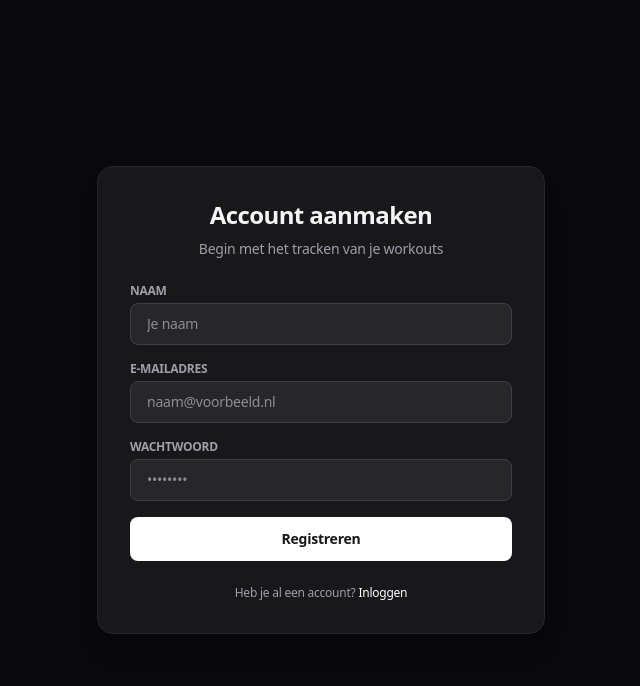
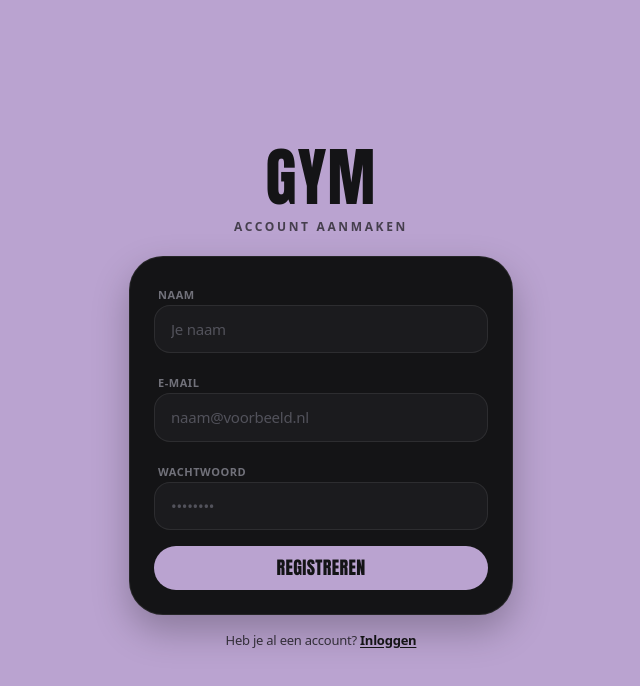
Before and after one commit to jiramdev/workout-tracker, a Next.js app: page /register in a window 1280 px wide. Shown: the top 686 px of the page, without its empty margins (319-959 px from the left). Built offline with nearby package versions, Linux system fonts and the light colour scheme.

Commit message:
feat: background push notifications via Upstash QStash

```diff
--- a/app/globals.css
+++ b/app/globals.css
@@ -5,8 +5,12 @@
   --lilac-card-border: rgba(255, 255, 255, 0.1);
 }
 
+html,
 body {
   background-color: #baa3d0;
+}
+
+body {
   color: #ffffff;
   -webkit-font-smoothing: antialiased;
   letter-spacing: -0.015em;
--- a/app/layout.tsx
+++ b/app/layout.tsx
@@ -39,9 +39,10 @@ export default function RootLayout({
   children: React.ReactNode;
 }>) {
   return (
-    <html lang="nl" className="dark">
+    <html lang="nl" className="dark" style={{ backgroundColor: "#baa3d0" }}>
       <body
         className={`${inter.variable} ${anton.variable} font-sans antialiased min-h-screen selection:bg-[#141416] selection:text-[#baa3d0]`}
+        style={{ backgroundColor: "#baa3d0" }}
       >
         {children}
         <BottomBar />
--- /dev/null
+++ b/app/loading.tsx
@@ -0,0 +1,10 @@
+export default function Loading() {
+  return (
+    <div className="min-h-screen bg-[#baa3d0] text-[#141416] flex flex-col items-center justify-center pb-28 select-none">
+      <p className="font-editorial text-[72px] leading-none tracking-tight">GYM</p>
+      <p className="mt-4 text-[12px] font-semibold tracking-[0.28em] uppercase opacity-70">
+        Tracker
+      </p>
+    </div>
+  );
+}
--- a/app/login/page.tsx
+++ b/app/login/page.tsx
@@ -1,10 +1,12 @@
-// app/login/page.tsx
 "use client";
 
 import { useState } from "react";
 import { signIn } from "next-auth/react";
 import { useRouter } from "next/navigation";
 import Link from "next/link";
+
+const fieldClass =
+  "w-full bg-[#1b1b1e] border border-white/[0.08] rounded-2xl px-4 py-3 text-[15px] text-white outline-none focus:border-[#baa3d0] placeholder:text-[#52525b]";
 
 export default function LoginPage() {
   const router = useRouter();
@@ -36,62 +38,65 @@ export default function LoginPage() {
   }
 
   return (
-    <div className="min-h-screen flex items-center justify-center p-4 bg-zinc-950 text-zinc-100">
-      <div className="w-full max-w-md p-8 bg-zinc-900 border border-zinc-800 rounded-2xl shadow-xl space-y-6">
-        <div className="text-center space-y-2">
-          <h1 className="text-2xl font-bold tracking-tight">Welkom terug</h1>
-          <p className="text-sm text-zinc-400">Log in om je workouts te bekijken</p>
+    <div className="min-h-screen bg-[#baa3d0] px-4 py-10 flex items-center justify-center select-none">
+      <main className="w-full max-w-sm space-y-4">
+        <div className="text-center pb-1">
+          <h1 className="font-editorial text-[64px] text-[#141416] leading-none">GYM</h1>
+          <p className="mt-3 text-[12px] font-semibold tracking-[0.22em] text-[#141416]/70 uppercase">
+            Welkom terug
+          </p>
         </div>
 
-        {error && (
-          <div className="p-3 text-sm bg-red-950/50 border border-red-800 text-red-200 rounded-lg text-center">
-            {error}
-          </div>
-        )}
-
-        <form onSubmit={handleSubmit} className="space-y-4">
-          <div>
-            <label className="block text-xs font-semibold uppercase text-zinc-400 mb-1">
-              E-mailadres
-            </label>
+        <form
+          onSubmit={handleSubmit}
+          className="bg-[#141416] border border-white/[0.08] rounded-[34px] p-6 space-y-4 shadow-[0_16px_36px_rgba(0,0,0,0.25)]"
+        >
+          <label className="block space-y-1.5">
+            <span className="px-1 text-[11px] font-semibold tracking-wider text-[#71717a] uppercase">
+              E-mail
+            </span>
             <input
               type="email"
               name="email"
               required
+              autoComplete="email"
               placeholder="naam@voorbeeld.nl"
-              className="w-full px-4 py-2.5 bg-zinc-800 border border-zinc-700 rounded-lg focus:outline-none focus:border-zinc-500 text-sm"
+              className={fieldClass}
             />
-          </div>
+          </label>
 
-          <div>
-            <label className="block text-xs font-semibold uppercase text-zinc-400 mb-1">
+          <label className="block space-y-1.5">
+            <span className="px-1 text-[11px] font-semibold tracking-wider text-[#71717a] uppercase">
               Wachtwoord
-            </label>
+            </span>
             <input
               type="password"
               name="password"
               required
+              autoComplete="current-password"
               placeholder="••••••••"
-              className="w-full px-4 py-2.5 bg-zinc-800 border border-zinc-700 rounded-lg focus:outline-none focus:border-zinc-500 text-sm"
+              className={fieldClass}
             />
-          </div>
+          </label>
+
+          {error && <p className="px-1 text-[13px] text-red-300">{error}</p>}
 
           <button
             type="submit"
             disabled={loading}
-            className="w-full py-3 bg-white text-zinc-900 hover:bg-zinc-200 font-semibold rounded-lg text-sm transition disabled:opacity-50 cursor-pointer"
+            className="w-full bg-[#baa3d0] text-[#141416] rounded-full py-3.5 font-editorial text-[18px] tracking-wider disabled:opacity-50 apple-press"
           >
-            {loading ? "Inloggen..." : "Inloggen"}
+            {loading ? "INLOGGEN..." : "INLOGGEN"}
           </button>
         </form>
 
-        <p className="text-center text-xs text-zinc-400">
+        <p className="text-center text-[13px] text-[#141416]/80">
           Nog geen account?{" "}
-          <Link href="/register" className="text-white hover:underline font-medium">
+          <Link href="/register" className="font-semibold text-[#141416] underline underline-offset-2">
             Account maken
           </Link>
         </p>
-      </div>
+      </main>
     </div>
   );
 }
--- a/app/manifest.ts
+++ b/app/manifest.ts
@@ -8,8 +8,8 @@ export default function manifest(): MetadataRoute.Manifest {
     description: "Persoonlijke workout en voortgang tracker",
     start_url: "/",
     display: "standalone",
-    background_color: "#09090b",
-    theme_color: "#09090b",
+    background_color: "#baa3d0",
+    theme_color: "#baa3d0",
     icons: [
       {
         src: "/icon-192.png",
--- a/app/register/page.tsx
+++ b/app/register/page.tsx
@@ -1,10 +1,12 @@
-// app/register/page.tsx
 "use client";
 
 import { useState } from "react";
 import { registerUser } from "@/app/actions/auth";
 import { useRouter } from "next/navigation";
 import Link from "next/link";
+
+const fieldClass =
+  "w-full bg-[#1b1b1e] border border-white/[0.08] rounded-2xl px-4 py-3 text-[15px] text-white outline-none focus:border-[#baa3d0] placeholder:text-[#52525b]";
 
 export default function RegisterPage() {
   const router = useRouter();
@@ -28,75 +30,79 @@ export default function RegisterPage() {
   }
 
   return (
-    <div className="min-h-screen flex items-center justify-center p-4 bg-zinc-950 text-zinc-100">
-      <div className="w-full max-w-md p-8 bg-zinc-900 border border-zinc-800 rounded-2xl shadow-xl space-y-6">
-        <div className="text-center space-y-2">
-          <h1 className="text-2xl font-bold tracking-tight">Account aanmaken</h1>
-          <p className="text-sm text-zinc-400">Begin met het tracken van je workouts</p>
+    <div className="min-h-screen bg-[#baa3d0] px-4 py-10 flex items-center justify-center select-none">
+      <main className="w-full max-w-sm space-y-4">
+        <div className="text-center pb-1">
+          <h1 className="font-editorial text-[64px] text-[#141416] leading-none">GYM</h1>
+          <p className="mt-3 text-[12px] font-semibold tracking-[0.22em] text-[#141416]/70 uppercase">
+            Account aanmaken
+          </p>
         </div>
 
-        {error && (
-          <div className="p-3 text-sm bg-red-950/50 border border-red-800 text-red-200 rounded-lg text-center">
-            {error}
-          </div>
-        )}
-
-        <form onSubmit={handleSubmit} className="space-y-4">
-          <div>
-            <label className="block text-xs font-semibold uppercase text-zinc-400 mb-1">
+        <form
+          onSubmit={handleSubmit}
+          className="bg-[#141416] border border-white/[0.08] rounded-[34px] p-6 space-y-4 shadow-[0_16px_36px_rgba(0,0,0,0.25)]"
+        >
+          <label className="block space-y-1.5">
+            <span className="px-1 text-[11px] font-semibold tracking-wider text-[#71717a] uppercase">
               Naam
-            </label>
+            </span>
             <input
               type="text"
               name="name"
               required
+              autoComplete="name"
               placeholder="Je naam"
-              className="w-full px-4 py-2.5 bg-zinc-800 border border-zinc-700 rounded-lg focus:outline-none focus:border-zinc-500 text-sm"
+              className={fieldClass}
             />
-          </div>
+          </label>
 
-          <div>
-            <label className="block text-xs font-semibold uppercase text-zinc-400 mb-1">
-              E-mailadres
-            </label>
+          <label className="block space-y-1.5">
+            <span className="px-1 text-[11px] font-semibold tracking-wider text-[#71717a] uppercase">
+              E-mail
+            </span>
             <input
               type="email"
               name="email"
               required
+              autoComplete="email"
               placeholder="naam@voorbeeld.nl"
-              className="w-full px-4 py-2.5 bg-zinc-800 border border-zinc-700 rounded-lg focus:outline-none focus:border-zinc-500 text-sm"
+              className={fieldClass}
             />
-          </div>
+          </label>
 
-          <div>
-            <label className="block text-xs font-semibold uppercase text-zinc-400 mb-1">
+          <label className="block space-y-1.5">
+            <span className="px-1 text-[11px] font-semibold tracking-wider text-[#71717a] uppercase">
               Wachtwoord
-            </label>
+            </span>
             <input
               type="password"
               name="password"
               required
+              autoComplete="new-password"
               placeholder="••••••••"
-              className="w-full px-4 py-2.5 bg-zinc-800 border border-zinc-700 rounded-lg focus:outline-none focus:border-zinc-500 text-sm"
+              className={fieldClass}
             />
-          </div>
+          </label>
+
+          {error && <p className="px-1 text-[13px] text-red-300">{error}</p>}
 
           <button
             type="submit"
             disabled={loading}
-            className="w-full py-3 bg-white text-zinc-900 hover:bg-zinc-200 font-semibold rounded-lg text-sm transition disabled:opacity-50 cursor-pointer"
+            className="w-full bg-[#baa3d0] text-[#141416] rounded-full py-3.5 font-editorial text-[18px] tracking-wider disabled:opacity-50 apple-press"
           >
-            {loading ? "Account maken..." : "Registreren"}
+            {loading ? "BEZIG..." : "REGISTREREN"}
           </button>
         </form>
 
-        <p className="text-center text-xs text-zinc-400">
+        <p className="text-center text-[13px] text-[#141416]/80">
           Heb je al een account?{" "}
-          <Link href="/login" className="text-white hover:underline font-medium">
+          <Link href="/login" className="font-semibold text-[#141416] underline underline-offset-2">
             Inloggen
           </Link>
         </p>
-      </div>
+      </main>
     </div>
   );
 }
```
